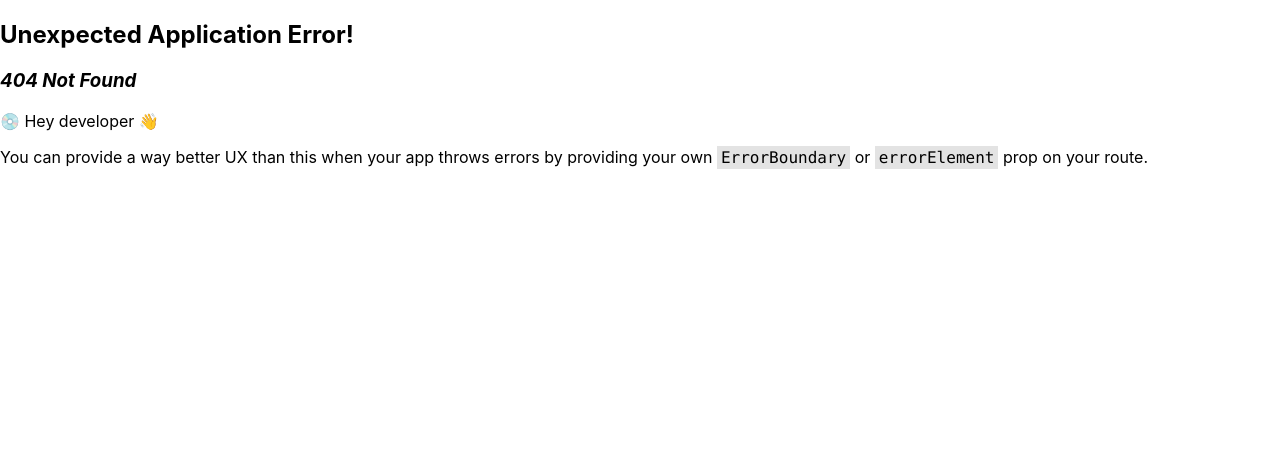
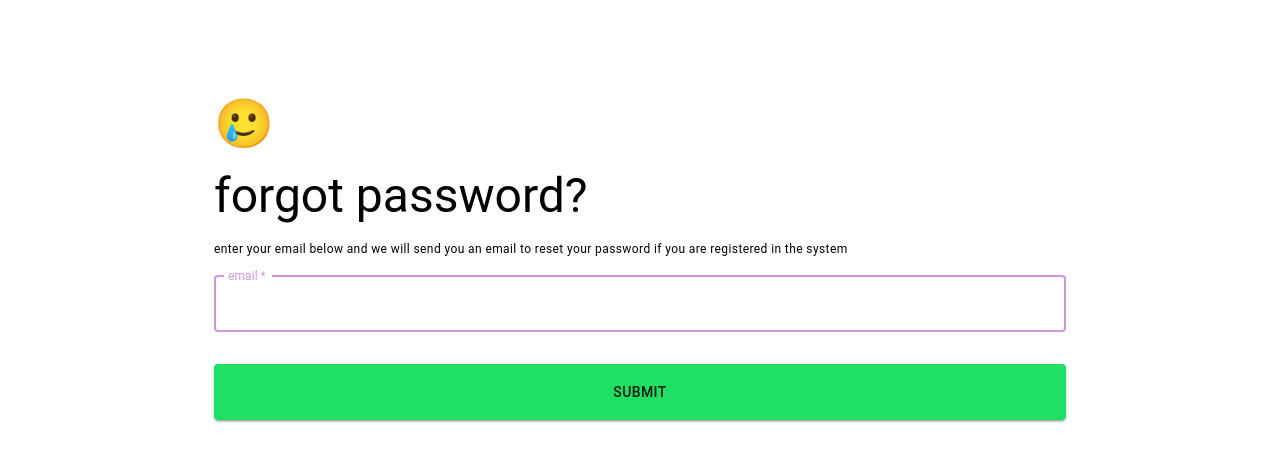
Before and after one commit to tna113/spotifywfriends, a React (Create React App) app in the folder client/: page /forgot in a window 1280 px wide. Before the commit this address had no page. Shown: the top 462 px of the page. Built offline with nearby package versions, Linux system fonts and the light colour scheme.

Commit message:
forgot password ui

```diff
--- a/client/src/components/Page.jsx
+++ b/client/src/components/Page.jsx
@@ -8,9 +8,12 @@ const subtitleStyles = {
   color: 'grey',
 }
 
-export default function Page({ children, title, subtitle, sx, direction, marginTop }) {
+export default function Page({ children, title, subtitle, sx, direction, marginTop, icon }) {
   let marginTopValue;
   switch (marginTop) {
+    case 'medium':
+    marginTopValue = "4em";
+    break;
     case 'large':
       marginTopValue = "8em";
       break;
@@ -21,8 +24,8 @@ export default function Page({ children, title, subtitle, sx, direction, marginT
 
   return (
     <Container maxWidth="md" sx={{ ...pageStyles, ...sx, marginTop: marginTopValue }}>
-      <Stack direction={direction} spacing={4}>
-        {title && (
+      <Stack direction={direction} spacing={icon ? 2 : 4}>
+        {title ? (
           <Box>
             <Typography variant="h3">
               {title}
@@ -31,6 +34,10 @@ export default function Page({ children, title, subtitle, sx, direction, marginT
               <Typography variant="body2" sx={{...subtitleStyles}}>{subtitle}</Typography>
             )}
           </Box>
+        ): (
+          <Typography variant="h3">
+            {icon}
+          </Typography>
         )}
         {children}
       </Stack>
--- /dev/null
+++ b/client/src/features/auth/ForgotPasswordScreen.jsx
@@ -0,0 +1,26 @@
+import React, { useState } from "react";
+import { Button, Stack, Paper, TextField, Typography } from "@mui/material";
+import Page from "../../components/Page";
+
+export default function ForgotPasswordScreen() {
+    const [email, setEmail] = useState({
+        value: "",
+        err: false,
+        errMsg: "",
+    });
+
+    const handleEmailChange = (event) => {
+        setEmail({...email, value: event.target.value()})
+    };
+
+    return (
+        <Page marginTop="medium" icon="🥲">
+            <Typography variant="h3" sx={{width:'60%'}}>forgot password?</Typography>
+            <Typography variant="caption">enter your email below and we will send you an email to reset your password if you are registered in the system</Typography>
+            <Stack direction="column" spacing={4}>
+                <TextField id="email" label="email" variant="outlined" size="normal" fullWidth autoFocus color="secondary" defaultValue="" error={email.err} onChange={(event) => {handleEmailChange(event)}} required />
+                <Button variant="contained" sx={{height:'4em'}}>SUBMIT</Button>
+            </Stack>
+        </Page>
+    )
+}
--- a/client/src/features/debug/DebugScreen.jsx
+++ b/client/src/features/debug/DebugScreen.jsx
@@ -68,6 +68,9 @@ export default function DebugScreen() {
                 <Link to="/login">
                     <Button variant="outlined">login screen</Button>
                 </Link>
+                <Link to="/forgot">
+                    <Button variant="outlined">forgot password</Button>
+                </Link>
             </div>
 
 
--- a/client/src/index.js
+++ b/client/src/index.js
@@ -8,6 +8,7 @@ import App from "./App";
 import reportWebVitals from "./reportWebVitals";
 import DebugScreen from "./features/debug/DebugScreen";
 import LoginScreen from "./features/auth/LoginScreen";
+import ForgotPasswordScreen from "./features/auth/ForgotPasswordScreen";
 
 
 const root = ReactDOM.createRoot(document.getElementById("root"));
@@ -25,6 +26,10 @@ const router = createBrowserRouter([
   {
     path: "/login",
     element: <LoginScreen />
+  },
+  {
+    path: "/forgot",
+    element: <ForgotPasswordScreen />
   }
 ]);
 
```
